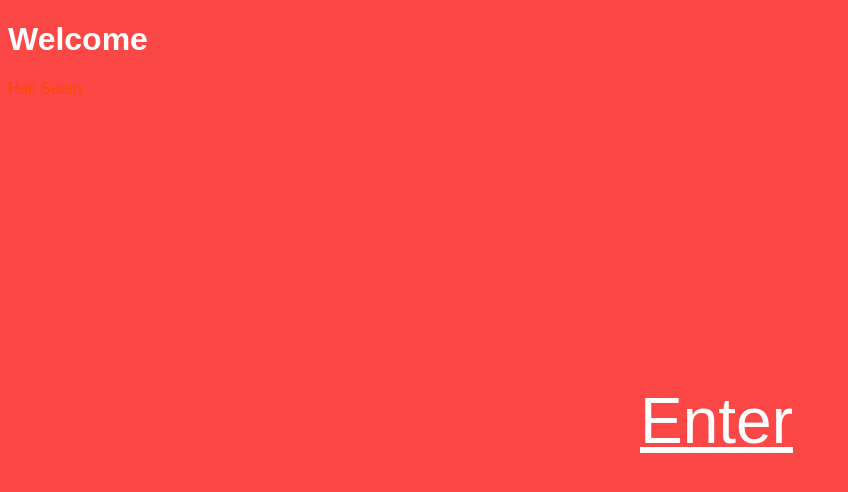
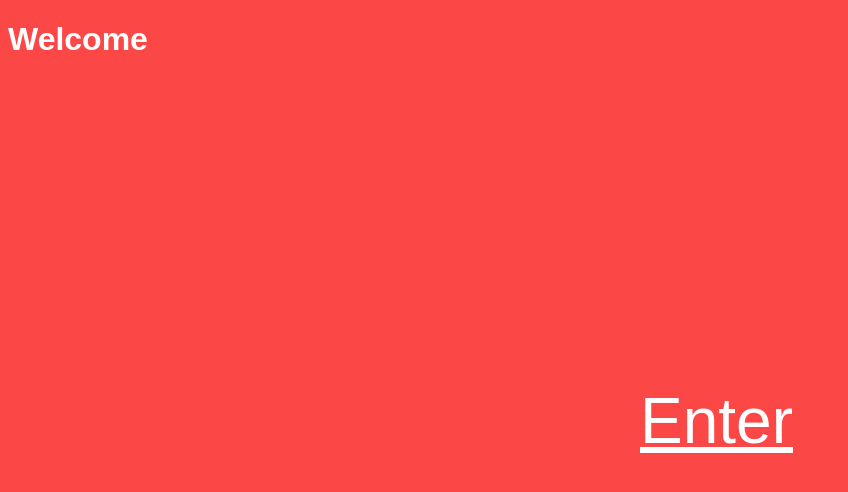
Before and after one commit to cameradan/arethingsswell, a plain HTML site: page index.html in a window 1280 px wide. Shown: the whole page, without its empty margins (0-848 px from the left). Drawn offline with Linux system fonts and the light colour scheme.

Commit message:
Update index.html

```diff
--- a/index.html
+++ b/index.html
@@ -16,11 +16,7 @@
 
 		</p>
 	</div>
-		<div class="Satan">
 
-			Hail Satan
-
-	</div>
 </body>
 
 
```
